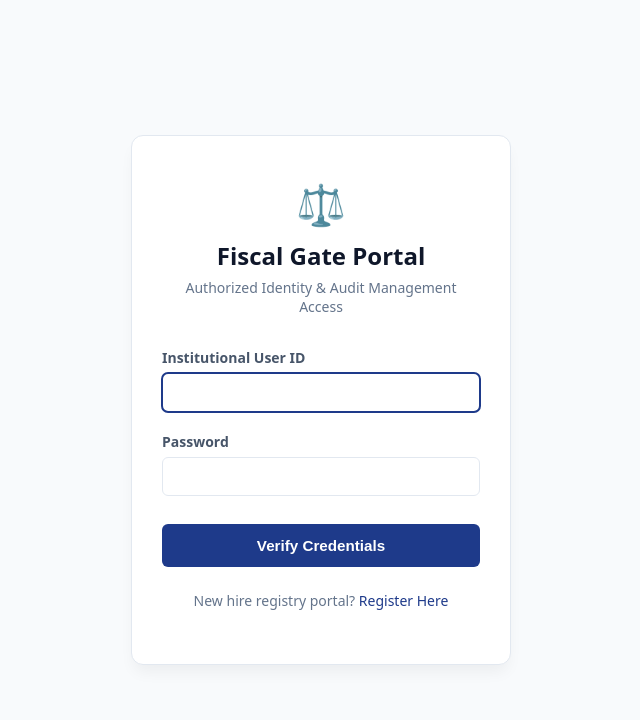
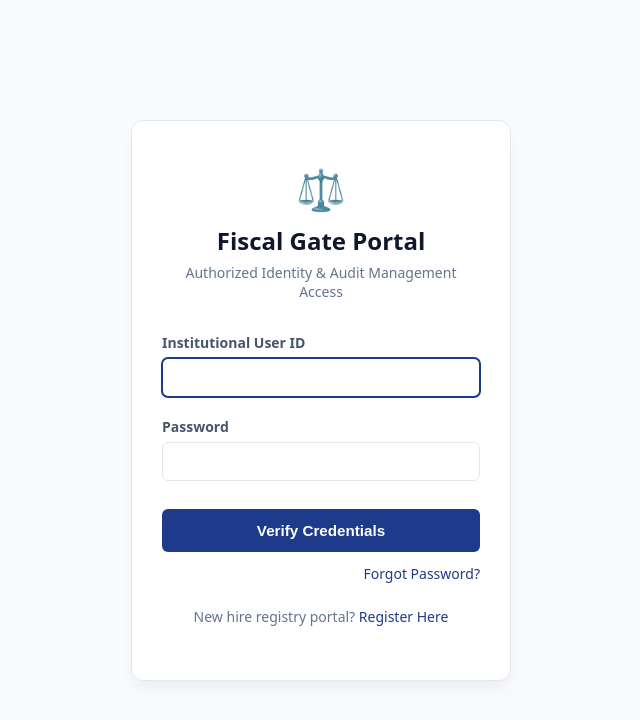
Before and after one commit to Sh1aaaa/mema, a Flask app: page /login in a window 1280 px wide. Shown: the top 720 px of the page, without its empty margins (319-959 px from the left). Run offline with Flask 3, Linux system fonts and the light colour scheme.

Commit message:
Enhance login.html with forgot password link
Added a 'Forgot Password?' link to the login form.

```diff
--- a/templates/login.html
+++ b/templates/login.html
@@ -16,6 +16,7 @@
         .auth-footer { text-align: center; margin-top: 24px; font-size: 0.875rem; color: #64748b; }
         .auth-link { color: var(--accent); text-decoration: none; font-weight: 500; }
         .auth-link:hover { text-decoration: underline; }
+        .forgot-password-container { text-align: right; margin-top: 12px; font-size: 0.875rem; }
     </style>
 </head>
 <body>
@@ -51,6 +52,11 @@
                     <input type="password" name="password" class="form-input" required>
                 </div>
                 <button type="submit" class="btn btn-primary" style="width:100%; padding:12px; margin-top:8px;">Verify Credentials</button>
+
+                <!-- Forgot Password Routing Option -->
+                <div class="forgot-password-container">
+                    <a href="{{ url_for('forgot_password') }}" class="auth-link">Forgot Password?</a>
+                </div>
             </form>
             <p class="auth-footer">New hire registry portal? <a href="/register" class="auth-link">Register Here</a></p>
         </div>
```
